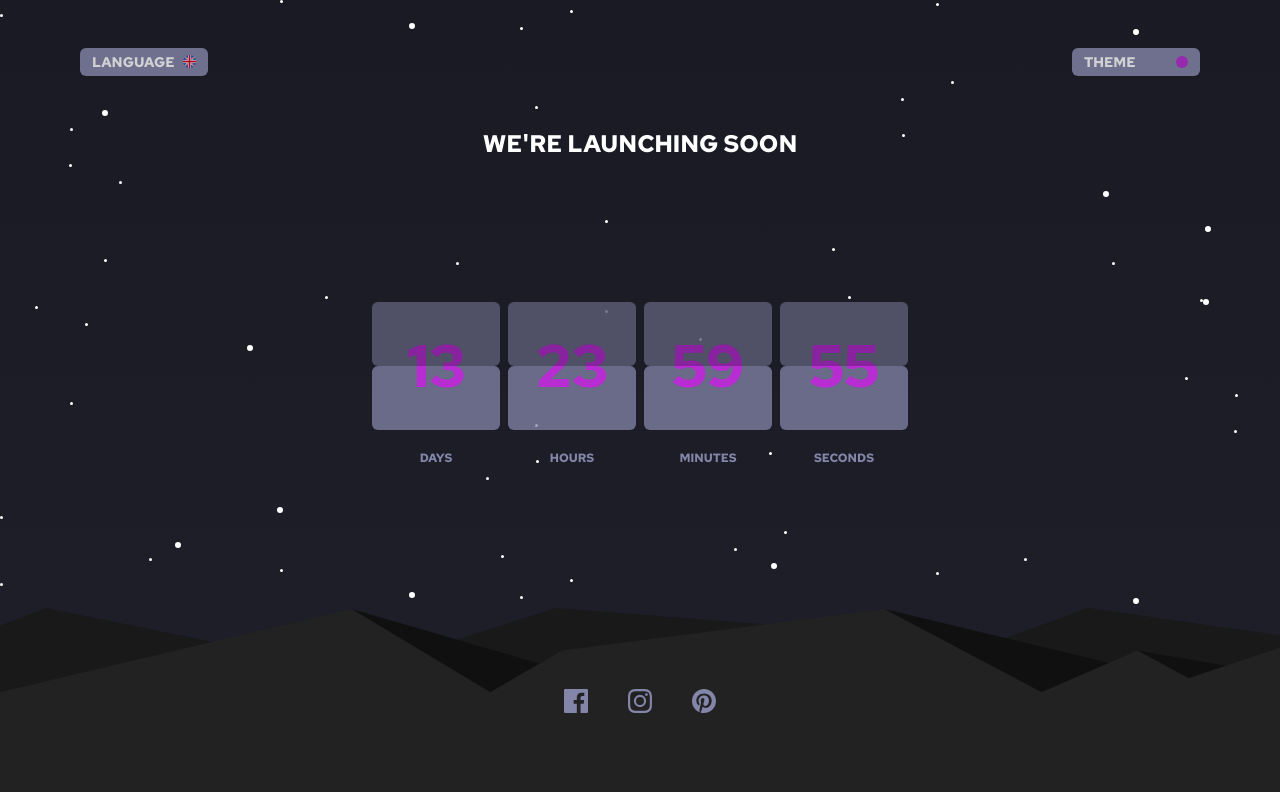
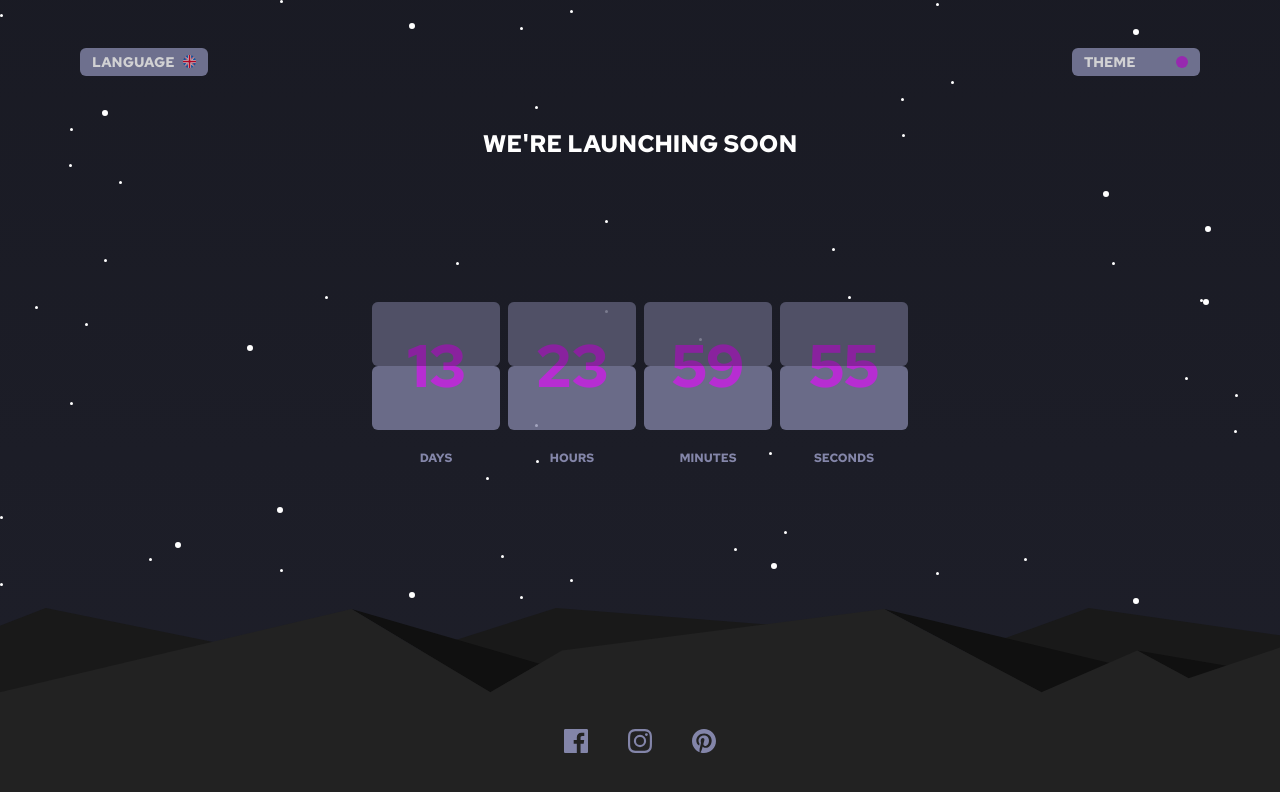
Before and after one commit to SFCC5555/launch-countdown-timer, a React (Vite) app: page / in a window 1280 px wide. Shown: the top 792 px of the page. Built offline with nearby package versions, Linux system fonts and the light colour scheme.

Commit message:
application finished

```diff
--- a/src/components/Footer.jsx
+++ b/src/components/Footer.jsx
@@ -8,7 +8,7 @@ const Footer = () => {
   const {theme} = useContext(AppContext)
 
   return (
-    <div className={`flex items-center justify-center gap-10 w-full h-48`}  style={{backgroundImage:`url(${hills})`}}>
+    <div className={`flex items-end pb-10 justify-center gap-10 w-full h-48`}  style={{backgroundImage:`url(${hills})`}}>
       <a href='https://www.facebook.com/' target='_blank' rel='noreferrer'><span className={`w-6 h-6 facebook${theme.status}`} /></a>
       <a href='https://www.instagram.com/' target='_blank' rel='noreferrer'><span className={`w-6 h-6 instagram${theme.status}`} /></a>
       <a href='https://www.pinterest.com/' target='_blank' rel='noreferrer'><span className={`w-6 h-6 pinterest${theme.status}`} /></a>
```
